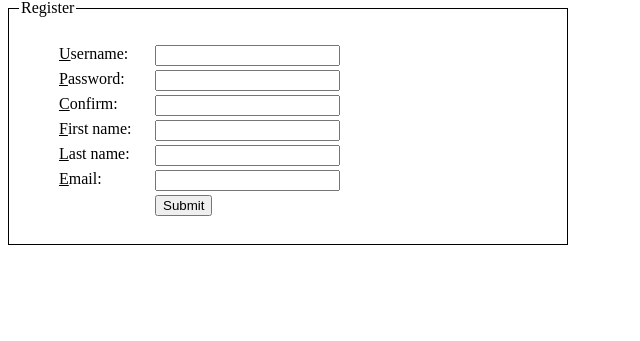
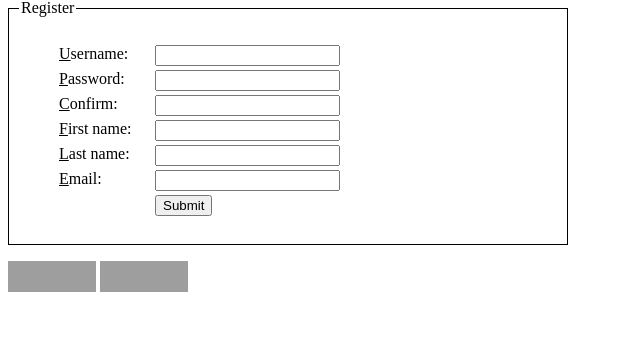
Before and after one commit to PHPExpertsInc/user_directory, a PHP site: page / in a window 1280 px wide. Shown: the part 289-630 px from the top of the page, without its empty margins (0-640 px from the left). Run offline with PHP 8.4, Linux system fonts and the light colour scheme; grey boxes are pictures that could not be loaded.

Commit message:
Add tags for XHTML 1.0 Strict and CSS validation.

```diff
--- a/views/footer.tpl.php
+++ b/views/footer.tpl.php
@@ -1,5 +1,15 @@
         </div>
         <div id="footer">
+            <p>
+                <a href="http://validator.w3.org/check?uri=referer"><img
+                   src="http://www.w3.org/Icons/valid-xhtml10-blue"
+                   alt="Valid XHTML 1.0 Strict" height="31" width="88" style="border: 0" /></a>
+                <a href="http://jigsaw.w3.org/css-validator/check/referer">
+                    <img style="border:0;width:88px;height:31px"
+                         src="http://jigsaw.w3.org/css-validator/images/vcss-blue"
+                         alt="Valid CSS!" />
+                </a>
+            </p>
         </div>
         <div id="top_nav">
             <ul>
```
